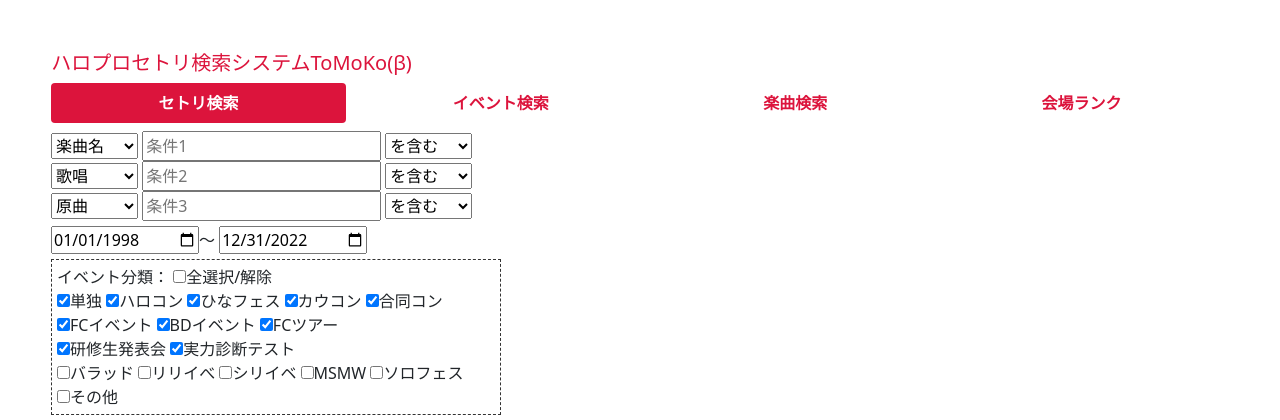
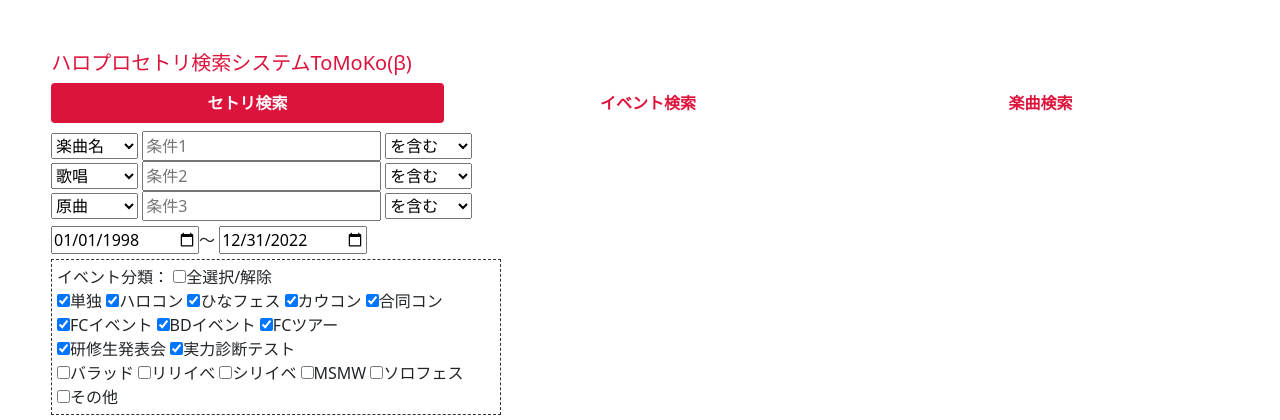
Before and after one commit to life-is-Party/tomoko-beta, a PHP site: page / in a window 1280 px wide. Shown: the top 420 px of the page. Run offline with PHP 8.4, Linux system fonts and the light colour scheme; data that the repository does not hold is empty; some libraries are stand-ins or nearby versions.

Commit message:
Update index.tpl.php

```diff
--- a/views/index.tpl.php
+++ b/views/index.tpl.php
@@ -14,9 +14,10 @@
     <li class="nav-item">
       <a href="#search_songs" class="nav-link" data-toggle="tab">楽曲検索</a><!-- .nav-link -->
     </li><!-- .nav-item -->
-    <li class="nav-item">
-      <a href="#place_ranking" class="nav-link" data-toggle="tab">会場ランク</a><!-- .nav-link -->
-    </li><!-- .nav-item -->
+
+<!--     <li class="nav-item">
+      <a href="#place_ranking" class="nav-link" data-toggle="tab">会場ランク</a>
+    </li>-->
 
 
   </ul><!-- .nav nav-tabs -->
@@ -31,9 +32,11 @@
       <div id="search_songs" class="tab-pane">
         <iframe src="song_search.php"></iframe>
       </div><!-- .tab-pane -->
-      <div id="place_ranking" class="tab-pane">
+
+<!--       <div id="place_ranking" class="tab-pane">
         <iframe src="place_ranking.php"></iframe>
-      </div><!-- .tab-pane -->
+      </div> -->
+
     </div><!-- .tab-content -->
   <!-- </div> -->
 
```
